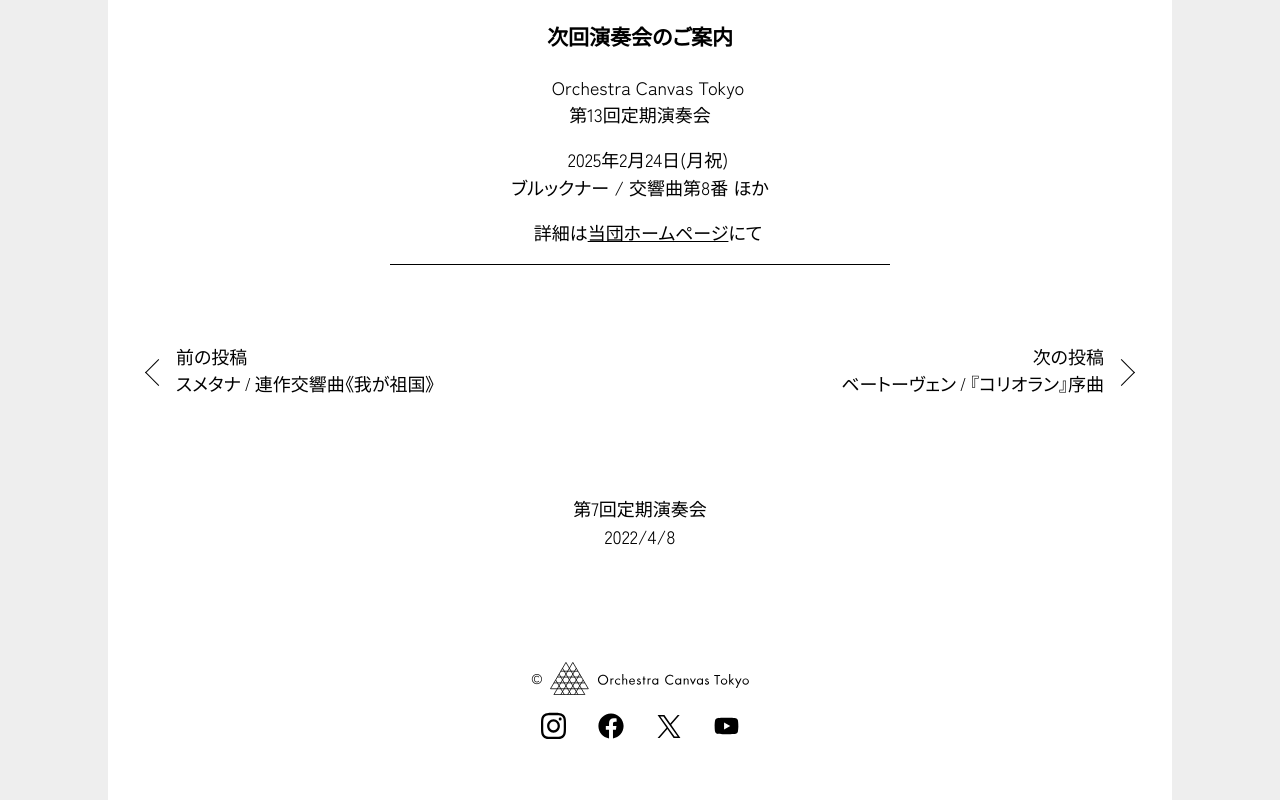
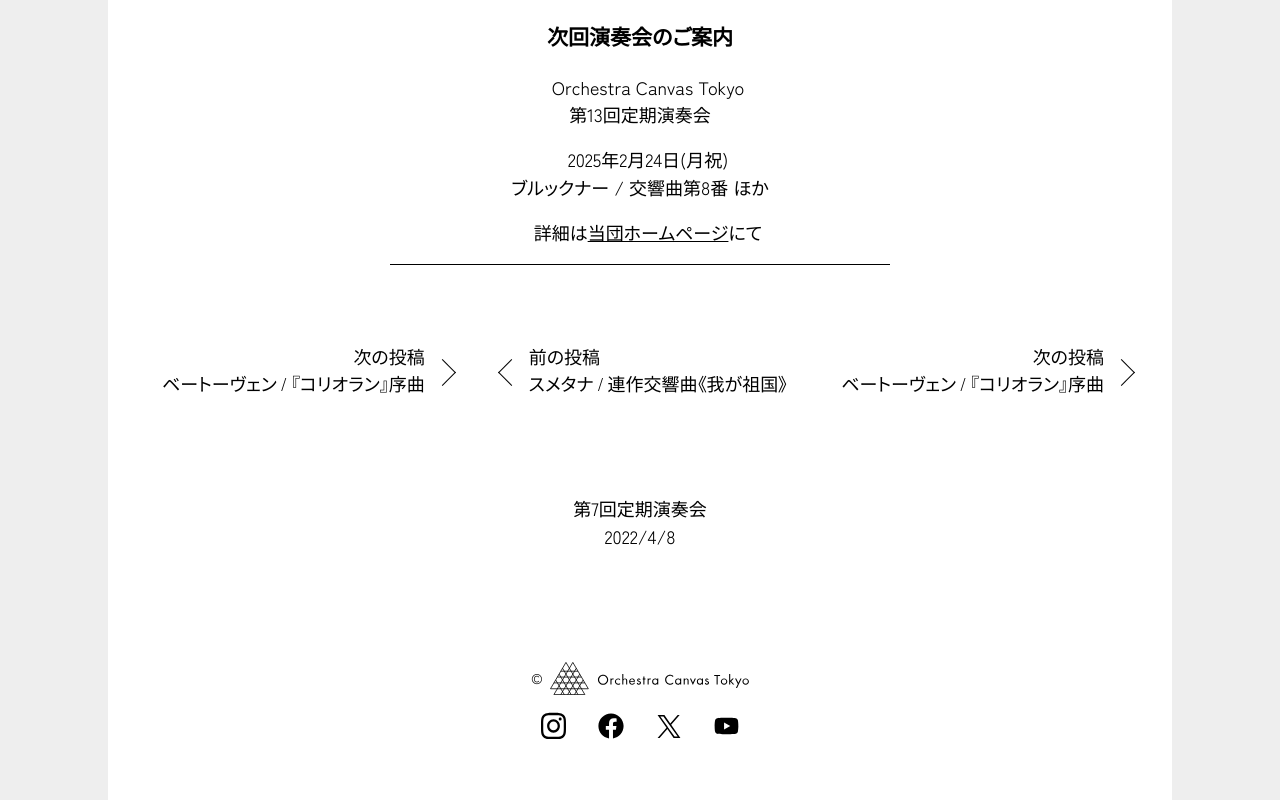
Before and after one commit to orchestra-canvas-tokyo/blog, a SvelteKit app: page /post/20230708-beethoven-and-orchestra in a window 1280 px wide. Shown: the part 1657-2457 px from the top of the page. Built offline with nearby package versions, Linux system fonts and the light colour scheme; a web font is replaced by a local one.

Commit message:
次の投稿が先に表示されるように

```diff
--- a/src/routes/post/[slug]/+page.svelte
+++ b/src/routes/post/[slug]/+page.svelte
@@ -77,6 +77,12 @@
 </section>
 
 <div class="adjacent-posts">
+  {#if data.adjacentPostListItems.next !== null}
+    <a href={getUrl(data.adjacentPostListItems.next.slug)} class="next">
+      次の投稿<br />
+      {getFullTitle(data.adjacentPostListItems.next)}
+    </a>
+  {/if}
   {#if data.adjacentPostListItems.prev !== null}
     <a href={getUrl(data.adjacentPostListItems.prev.slug)} class="prev">
       前の投稿<br />
```
